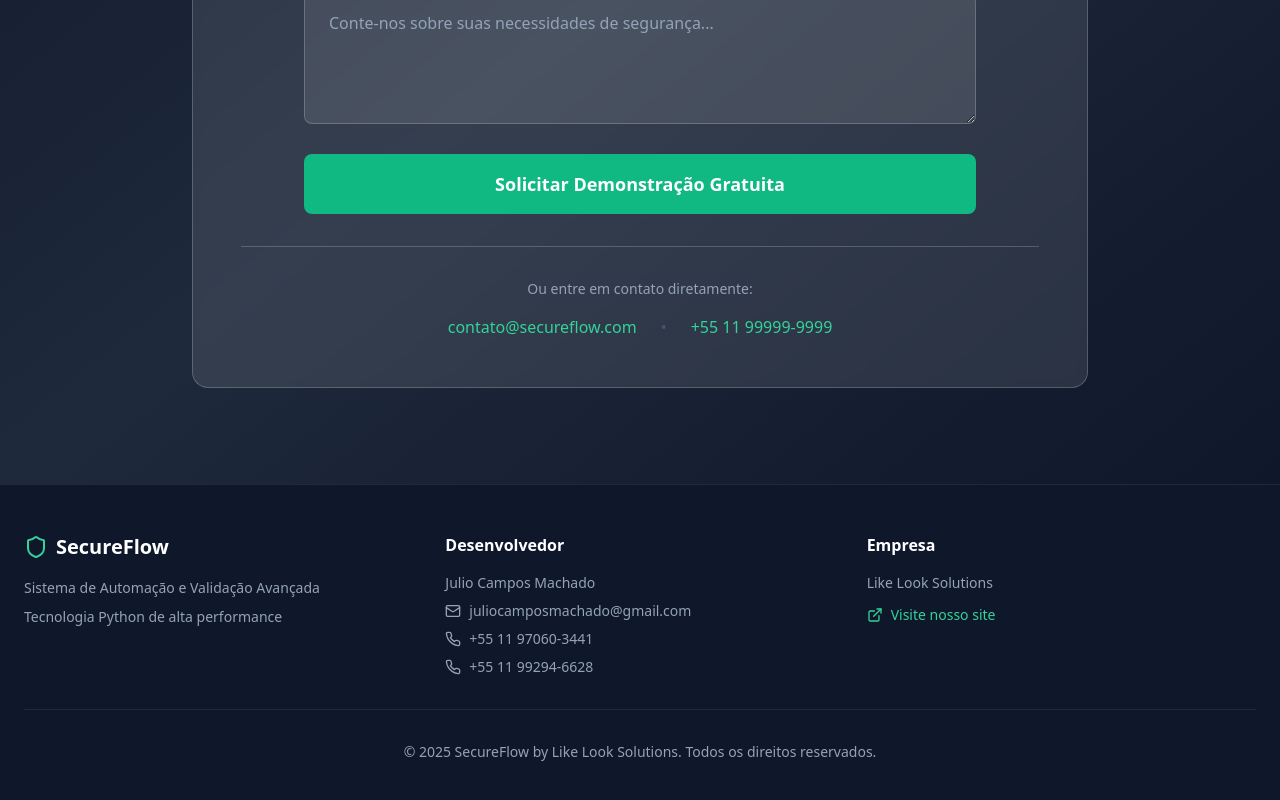
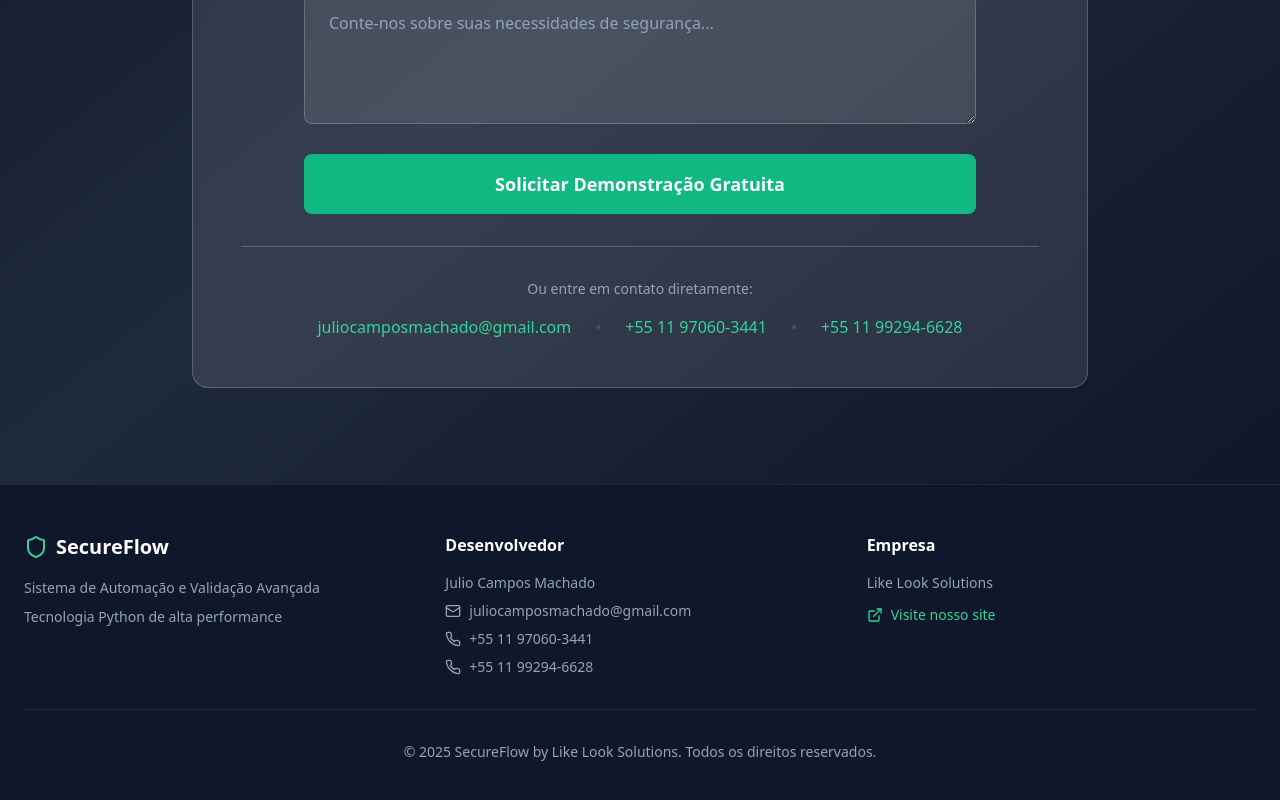
Before and after one commit to juliocamposmachado/SecureFlow, a React (Vite) app: page / in a window 1280 px wide. Shown: the part 5759-6559 px from the top of the page. Built offline with nearby package versions, Linux system fonts and the light colour scheme; no server answers.

Commit message:
corrige info contatos

```diff
--- a/src/App.tsx
+++ b/src/App.tsx
@@ -516,12 +516,16 @@ function App() {
               <div className="mt-8 pt-8 border-t border-white/20">
                 <p className="text-slate-400 text-sm mb-4">Ou entre em contato diretamente:</p>
                 <div className="flex flex-col sm:flex-row justify-center items-center gap-6">
-                  <a href="mailto:contato@secureflow.com" className="text-emerald-400 hover:text-emerald-300 transition-colors">
-                    contato@secureflow.com
+                  <a href="mailto:juliocamposmachado@gmail.com" className="text-emerald-400 hover:text-emerald-300 transition-colors">
+                    juliocamposmachado@gmail.com
                   </a>
                   <span className="hidden sm:inline text-slate-600">•</span>
-                  <a href="tel:+5511999999999" className="text-emerald-400 hover:text-emerald-300 transition-colors">
-                    +55 11 99999-9999
+                  <a href="tel:+5511970603441" className="text-emerald-400 hover:text-emerald-300 transition-colors">
+                    +55 11 97060-3441
+                  </a>
+                  <span className="hidden sm:inline text-slate-600">•</span>
+                  <a href="tel:+5511992946628" className="text-emerald-400 hover:text-emerald-300 transition-colors">
+                    +55 11 99294-6628
                   </a>
                 </div>
               </div>
```
